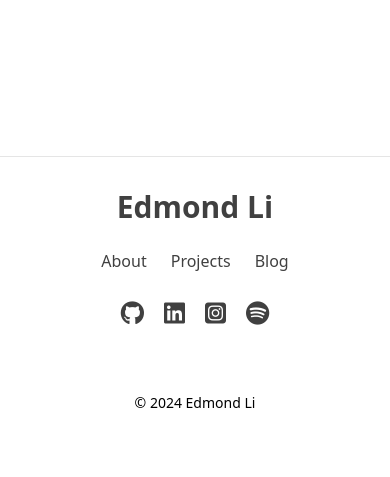
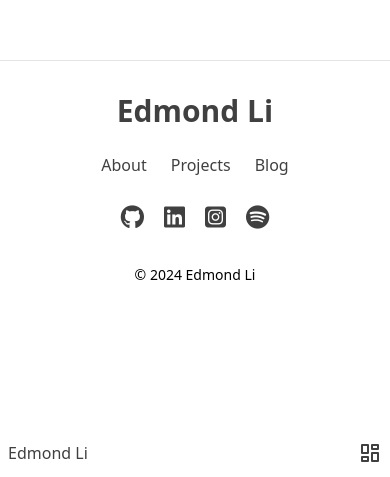
Before and after one commit to EdmondLi1/personalWebsite, a React (Vite) app in the folder client/: page / in a window 390 px wide. Shown: the part 367-844 px from the top of the page. Built offline with nearby package versions, Linux system fonts and the light colour scheme.

Commit message:
added padding for mobile

```diff
--- a/client/src/components/Footer/Footer.tsx
+++ b/client/src/components/Footer/Footer.tsx
@@ -44,7 +44,7 @@ const footerSocials = [
 const Footer = () => {
   return (
     <footer className="footer w-full fixed bottom-0 left-0 max-md:top-auto max-md:bottom-0 shadow-xl bg-container-color">
-        <div className="footer__content pt-8 pb-16">
+        <div className="footer__content pt-8 pb-24">
             <h1 className="text-center text-title-color mb-6 text-3xl font-bold">
                 Edmond Li
             </h1>
@@ -72,7 +72,7 @@ const Footer = () => {
                 </a>
             ))}
             </div>
-            <span className="footer__copy block mt-16 text-center items-center text-sm">
+            <span className="footer__copy block mt-8 mb-24 text-center items-center text-sm">
                 © 2024 Edmond Li
             </span>
         </div>
--- a/client/src/components/Navbar/Navbar.tsx
+++ b/client/src/components/Navbar/Navbar.tsx
@@ -43,7 +43,7 @@ const Navbar = () => {
     const [showNav, setShowNav] = useState(false);
 
     return (
-        <header className="header w-full fixed top-0 left-0 max-md:top-auto max-md:bottom-0 shadow-md">
+        <header className="header w-full fixed top-0 left-0 max-md:top-auto max-md:bottom-0 shadow-md z-modal">
             <nav className="nav flex justify-between items-center gap-x-4 container max-md:h-header">
                 <a href="index.html" className="nav__logo text-title-color">
                     Edmond Li
```
